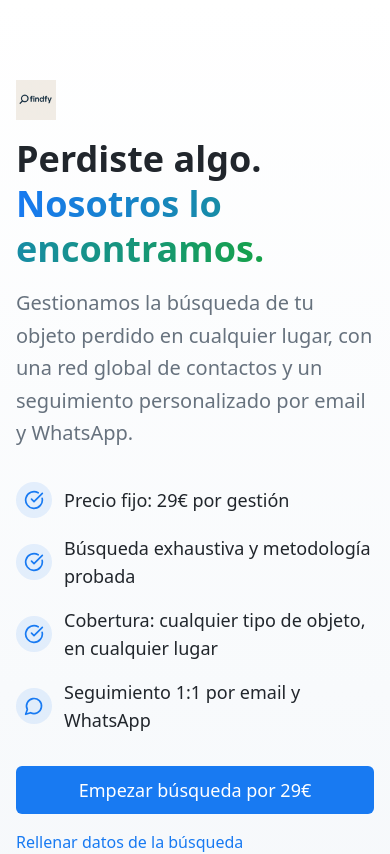
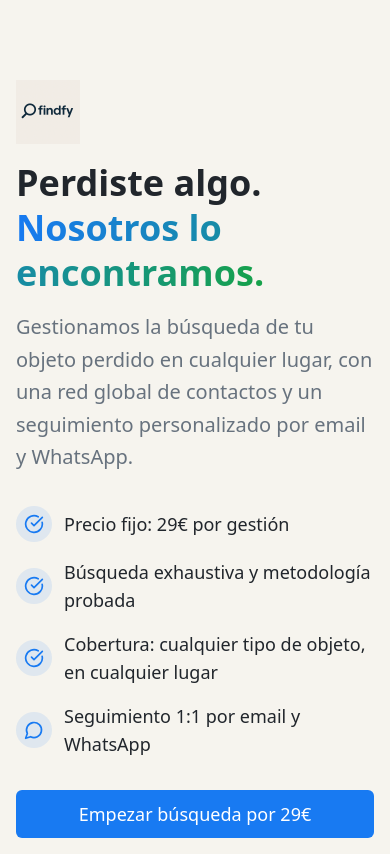
Before and after one commit to danielmataro/localiza-tu-tesoro, a React (Vite) app: page / in a window 390 px wide. Shown: the top 854 px of the page. Built offline with nearby package versions, Linux system fonts and the light colour scheme.

Commit message:
Fix logo integration
Integrate logo with page background color and increase size.

```diff
--- a/src/components/Hero.tsx
+++ b/src/components/Hero.tsx
@@ -4,7 +4,7 @@ import { CheckCircle, Clock, MessageCircle, Shield } from "lucide-react";
 
 const Hero = () => {
   return (
-    <section className="min-h-screen bg-gradient-to-b from-background to-secondary flex items-center py-20">
+    <section className="min-h-screen bg-background flex items-center py-20">
       <div className="container mx-auto px-4">
         <div className="grid lg:grid-cols-2 gap-12 items-center">
           <div className="space-y-8">
@@ -12,7 +12,7 @@ const Hero = () => {
               <img
                 src="/lovable-uploads/84d1d246-1de3-428a-ad25-ba13b5755c75.png"
                 alt="findfy logo"
-                className="h-10 w-auto"
+                className="h-16 md:h-20 w-auto"
               />
               <h1 className="text-4xl md:text-5xl lg:text-6xl font-bold leading-tight">
                 Perdiste algo.{" "}
--- a/src/index.css
+++ b/src/index.css
@@ -8,7 +8,7 @@ All colors MUST be HSL.
 
 @layer base {
   :root {
-    --background: 0 0% 100%;
+    --background: 40 30% 95%;
     --foreground: 213 15% 15%;
 
     --card: 0 0% 100%;
```
